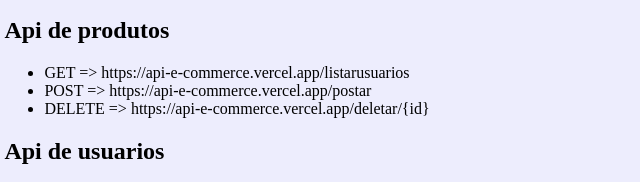
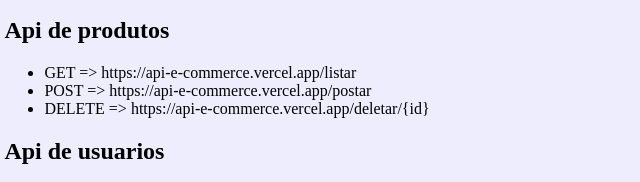
Before and after one commit to fabio460/api-E-commerce, a website: page index.html in a window 1280 px wide. Shown: the part 163-345 px from the top of the page, 130-770 px from the left. Drawn offline with Linux system fonts and the light colour scheme.

Commit message:
index.html alterado

```diff
--- a/index.html
+++ b/index.html
@@ -21,7 +21,7 @@
 
           <h2>Api de produtos</h2>
           <ul>
-              <li>GET => https://api-e-commerce.vercel.app/listarusuarios</li>
+              <li>GET => https://api-e-commerce.vercel.app/listar</li>
               <li>POST => https://api-e-commerce.vercel.app/postar</li>
               <li>DELETE => https://api-e-commerce.vercel.app/deletar/{id}</li>
           </ul>
```
